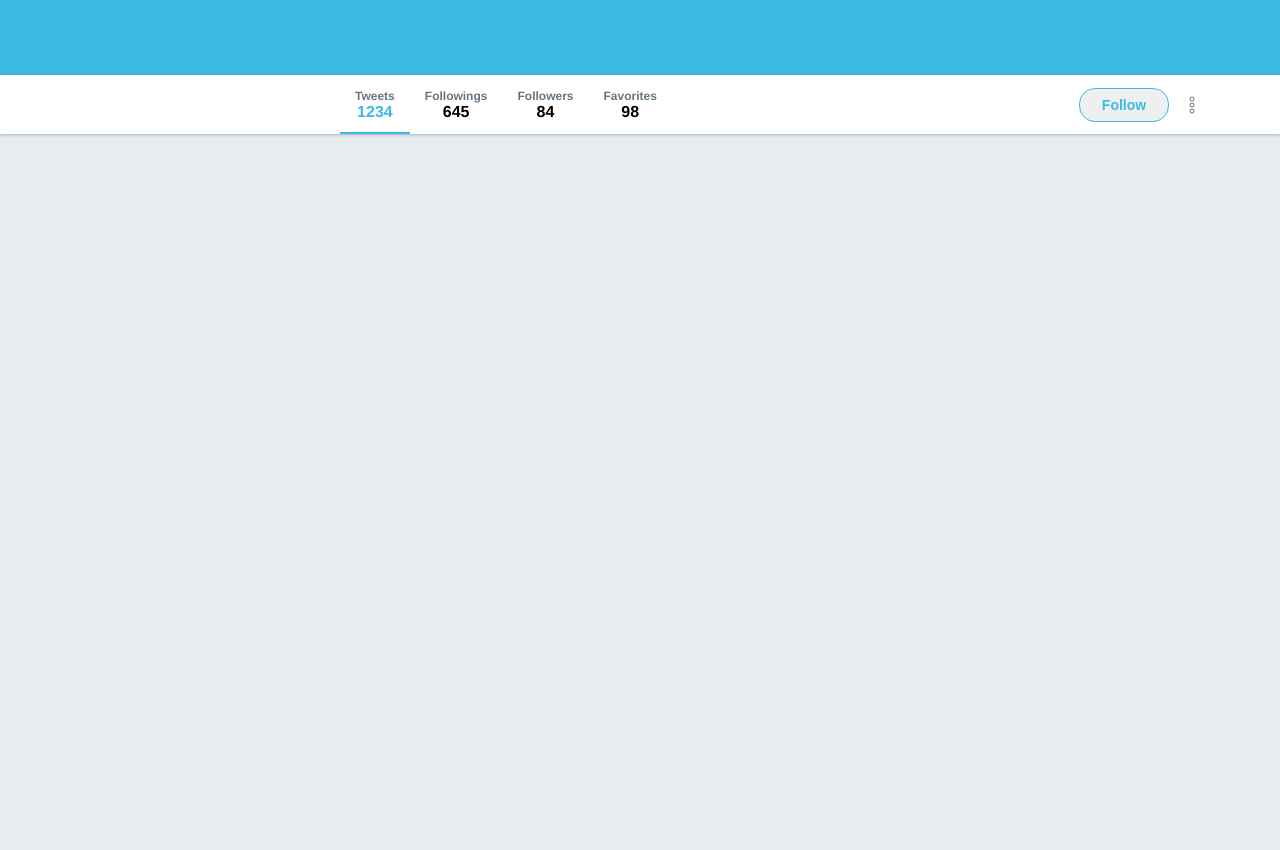
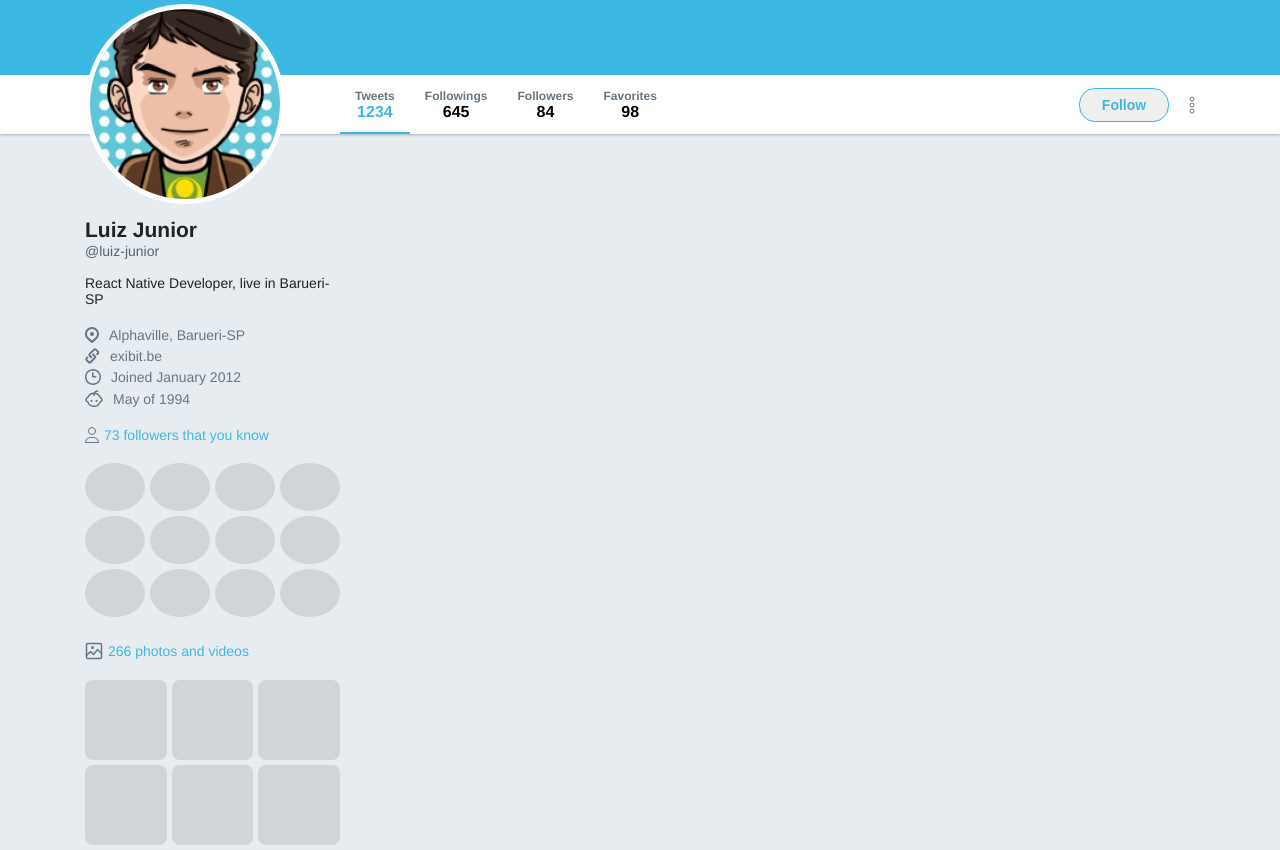
Before and after one commit to Luiz-junior/layout-twitter, a plain HTML site: page index.html in a window 1280 px wide. Shown: the part 351-1201 px from the top of the page. Before the commit the page ends 800 px from the top, so only its background shows below. Drawn offline with Linux system fonts and the light colour scheme; files whose address does not match are found by name.

Commit message:
Sidebar created

```diff
--- a/index.html
+++ b/index.html
@@ -59,5 +59,61 @@
                 </div>
             </div>
         </div>
+
+        <div class="wrapper-content content">
+            <aside class="profile">
+                <img class="avatar" src="./images/avatar.png" alt="Avatar">
+                <h1>Luiz Junior</h1>
+                <span>@luiz-junior</span>
+                <p>React Native Developer, live in Barueri-SP </p>
+
+                <ul class="list">
+                    <li><img src="./images/place.svg" alt="Place" >Alphaville, Barueri-SP</li>
+                    <li><img src="./images/url.svg" alt="Url" >exibit.be</li>
+                    <li><img src="./images/joined.svg" alt="Joined" >Joined January 2012</li>
+                    <li><img src="./images/born.svg" alt="Born" > May of 1994</li>
+                </ul>
+
+                <div class="widget followers">
+                    <strong><img src="./images/followers.svg" alt="Followers"> 73 followers that you know</strong>
+
+                    <ul>
+                            <li></li>
+                            <li></li>
+                            <li></li>
+                            <li></li>
+                            <li></li>
+                            <li></li>
+                            <li></li>
+                            <li></li>
+                            <li></li>
+                            <li></li>
+                            <li></li>
+                            <li></li>
+                    </ul>
+                </div>
+
+                <div class="widget images">
+                    <strong><img src="./images/images.svg" alt="images"> 266 photos and videos</strong>
+
+                    <ul>
+                            <li></li>
+                            <li></li>
+                            <li></li>
+                            <li></li>
+                            <li></li>
+                            <li></li>
+                    </ul>
+                </div>
+            </aside>
+
+            <section class="timeline">
+
+            </section>
+
+            <section class="widgets">
+
+            </section>
+        </div>
     </body>
 </html>
--- a/styles.css
+++ b/styles.css
@@ -171,3 +171,106 @@ div.bar .content .actions button {
 
     margin-right: 20px;
 }
+
+div.wrapper-content {
+    display: flex;
+}
+
+div.wrapper-content aside.profile {
+    width: 260px;
+}
+
+div.wrapper-content aside.profile img.avatar {
+    width: 200px;
+    border-radius: 50%;
+    border: 5px solid #fff;
+    margin-top: -130px;
+}
+
+div.wrapper-content aside.profile h1 {
+    font-size: 21px;
+    color: #1f2226;
+    margin-top: 10px;
+}
+
+div.wrapper-content aside.profile span {
+    font-size: 14px;
+    color: #53626c;
+}
+
+div.wrapper-content aside.profile p {
+    font-size: 14px;
+    color: #1f2226;
+    margin-top: 15px;
+}
+
+div.wrapper-content aside.profile ul {
+    margin-top: 20px;
+    list-style: none;
+}
+
+div.wrapper-content aside.profile ul.list li {
+    font-size: 14px;
+    color: #657786;
+    display: flex;
+    align-items: center;
+    margin-top: 5px;
+}
+
+div.wrapper-content aside.profile  ul.list li:first-child {
+    margin: 0;
+}
+
+div.wrapper-content aside.profile ul.list li img {
+    margin-right: 10px;
+}
+
+div.wrapper-content aside.profile .widget {
+    margin-top: 20px;
+}
+
+div.wrapper-content aside.profile .widget strong {
+    font-weight: normal;
+    color: #3bb9e3;
+    font-size: 14px;
+    display: flex;
+    align-items: center;
+}
+
+div.wrapper-content aside.profile .widget strong img {
+    margin-right: 5px;
+}
+
+div.wrapper-content aside.profile .followers ul {
+    list-style: none;
+    display: flex;
+    flex-wrap: wrap;
+    align-content: flex-start;
+    align-items: flex-start;
+}
+
+div.wrapper-content aside.profile .followers ul li {
+    width: 48px;
+    height: 48px;
+    background: #d0d5d9;
+    border-radius: 50%;
+    flex: 1 0 auto;
+    margin: 0 5px 5px 0;
+}
+
+div.wrapper-content aside.profile .images ul {
+    list-style: none;
+    display: flex;
+    flex-wrap: wrap;
+    align-content: flex-start;
+    align-items: flex-start;
+}
+
+div.wrapper-content aside.profile .images ul li {
+    width: 80px;
+    height: 80px;
+    background: #d0d5d9;
+    border-radius: 8px;
+    flex: 1 0 auto;
+    margin: 0 5px 5px 0;
+}
```
